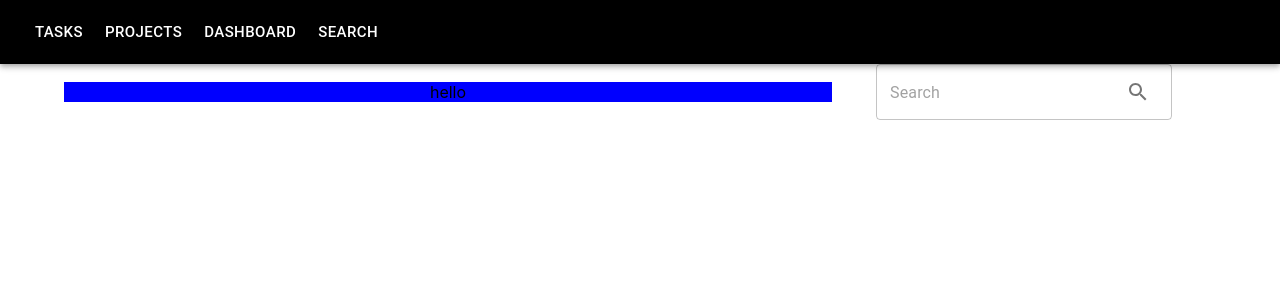
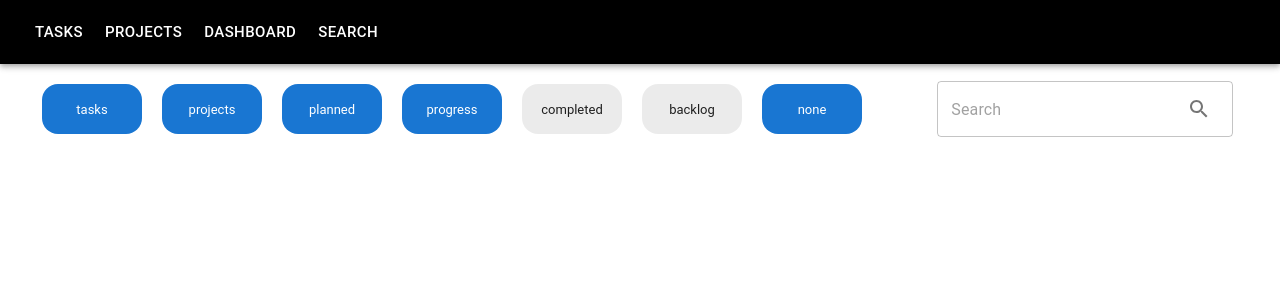
Before and after one commit to a-deep97/GSD, a React (Create React App) app in the folder gsd-ui/: page /search in a window 1280 px wide. Shown: the top 300 px of the page. Built offline with nearby package versions, Linux system fonts and the light colour scheme.

Commit message:
Created a filter ui component with chips

```diff
--- a/gsd-ui/src/components/search-containers/filter-bar.js
+++ b/gsd-ui/src/components/search-containers/filter-bar.js
@@ -1,14 +1,28 @@
 import React from 'react';
 import { Box } from '@mui/material';
+import FilterChip from '../utilities/filter-chip';
+import filterOptions from '../../constants/filter-options';
 
 const FilterBar = () => {
+
     return (
-        <Box sx={{
-            width: '1000px',
-            backgroundColor: 'blue'
-        }} >
-            hello
+        <Box
+            container spacing={2}
+            display='flex'
+            flexDirection='row'
+            alignContent='center'
+            alignItems='center'
+            width='90%'
+        >
+            {filterOptions.map((filter, index) => (
+                <Box item key={index}
+                    padding='10px'
+                >
+                    <FilterChip filter={filter} />
+                </Box>
+            ))}
         </Box>
+
     );
 };
 
--- a/gsd-ui/src/components/search-containers/projects-result.js
+++ b/gsd-ui/src/components/search-containers/projects-result.js
@@ -1,10 +1,17 @@
 import React from 'react';
+import { Grid } from '@mui/material';
 
-const ProjectsResult = () => {
+import ProjectCard from '../view_containers/project-card';
+
+const ProjectsResult = ({projects}) => {
     return (
-        <div>
-
-        </div>
+        <Grid container spacing={2}>
+            {projects.map((project, index) => (
+                <Grid key={index} item xs={12} sm={6} md={4} lg={3}>
+                    <ProjectCard projectId={project.projectId} data={project} />
+                </Grid>
+            ))}
+        </Grid>
     );
 };
 
--- a/gsd-ui/src/components/search-containers/search-bar.js
+++ b/gsd-ui/src/components/search-containers/search-bar.js
@@ -56,12 +56,13 @@ const SearchBar = ({onSearch}) => {
         flexDirection: 'column',
         alignItems:'center',
         alignSelf: 'center',
-        width:'500px',
+        width:'400px',
     }}>
         <TextField
             variant="outlined"
             placeholder="Search"
             value={searchText}
+            width = '90%'
             onChange={handleInputChange}
             InputProps={{
                 endAdornment: (
--- a/gsd-ui/src/components/search-containers/search-container.js
+++ b/gsd-ui/src/components/search-containers/search-container.js
@@ -19,7 +19,7 @@ const SearchContainer = () => {
             throw new Error('Failed to fetch search results');
           })
           .then(data => {
-            console.log(data);
+            console.log("data",data);
             setProjects(data.projects);
             setTasks(data.tasks);
           })
@@ -42,8 +42,9 @@ const SearchContainer = () => {
             }}
         >
             <Box sx={{
-                width: '90%',
+                width: '95%',
                 display:'flex',
+                padding:'10px',
                 flexDirection: 'row',
                 alignContent: 'center',
                 alignItems: 'center'
@@ -51,7 +52,7 @@ const SearchContainer = () => {
                 <FilterBar/>
                 <SearchBar onSearch ={handleSearch}/>
             </Box>
-            <SearchResults tasks={tasks} projects = {projects}/>
+            <SearchResults tasksData={tasks} projectsData = {projects}/>
         </Box>
     );
 };
--- a/gsd-ui/src/components/search-containers/search-results.js
+++ b/gsd-ui/src/components/search-containers/search-results.js
@@ -1,13 +1,25 @@
-import React from 'react';
+import React, { useEffect, useState } from 'react';
 import { Box } from '@mui/material';
 
 import TasksResult from './tasks-result';
 import ProjectsResult from './projects-result';
 
-const SearchResults = ({tasks,projects}) => {
+const SearchResults = ({tasksData,projectsData}) => {
+    const [tasks,setTasks] = useState(tasksData);
+    const [projects,setProjects] = useState(projectsData);
+
+    useEffect(()=>{
+        console.log('tasks',tasks)
+        console.log('projects',projects)
+    },[]);
     return (
-        <Box fullWidth
+        <Box
+            fullWidth
             padding='10px'
+            display='flex'
+            flexDirection='row'
+            alignContent='center'
+            alignItems='center'
         >
             <TasksResult tasks= {tasks}/>
             <ProjectsResult projects = {projects}/>
--- a/gsd-ui/src/components/search-containers/tasks-result.js
+++ b/gsd-ui/src/components/search-containers/tasks-result.js
@@ -1,11 +1,16 @@
 import React from 'react';
-import { Box } from '@mui/material';
+import { Grid } from '@mui/material';
+import TaskCard from '../view_containers/task-card';
 
-const TasksResult = () => {
+const TasksResult = ({tasks}) => {
     return (
-        <Box>
-
-        </Box>
+        <Grid container spacing={2}>
+            {tasks.map((task, index) => (
+                <Grid key={index} item xs={12} sm={6} md={4} lg={3}>
+                    <TaskCard taskId={task.taskId} task={task} />
+                </Grid>
+            ))}
+        </Grid>
     );
 };
 
--- /dev/null
+++ b/gsd-ui/src/components/utilities/filter-chip.js
@@ -0,0 +1,27 @@
+import React, { useState } from 'react';
+import Chip from '@mui/material/Chip';
+
+const FilterChip = ({ filter }) => {
+
+    const filterLabel = filter.name;
+    const [highlighted, setHighlighted] = useState(filter.default);
+
+  const handleClick = () => {
+    setHighlighted(!highlighted);
+  };
+
+  return (
+    <Chip
+      label={filterLabel}
+      clickable
+      color={highlighted ? 'primary' : 'default'}
+      onClick={handleClick}
+      sx={{
+        width: '100px',
+        height: '50px'
+      }}
+    />
+  );
+};
+
+export default FilterChip;
--- /dev/null
+++ b/gsd-ui/src/constants/filter-options.js
@@ -0,0 +1,32 @@
+const filterOptions = [
+    {
+        'name':'tasks',
+        'default': true
+    },
+    {
+        'name':'projects',
+        'default': true
+    },
+    {
+        'name':'planned',
+        'default' : true
+    },
+    {
+        'name': 'progress',
+        'default' : true
+    },
+    {
+        'name':'completed',
+        'default' : false
+    },
+    {
+        'name':'backlog',
+        'default' : false
+    },
+    {
+        'name':'none',
+        'default' : true
+    },
+]
+
+export default filterOptions;
```
